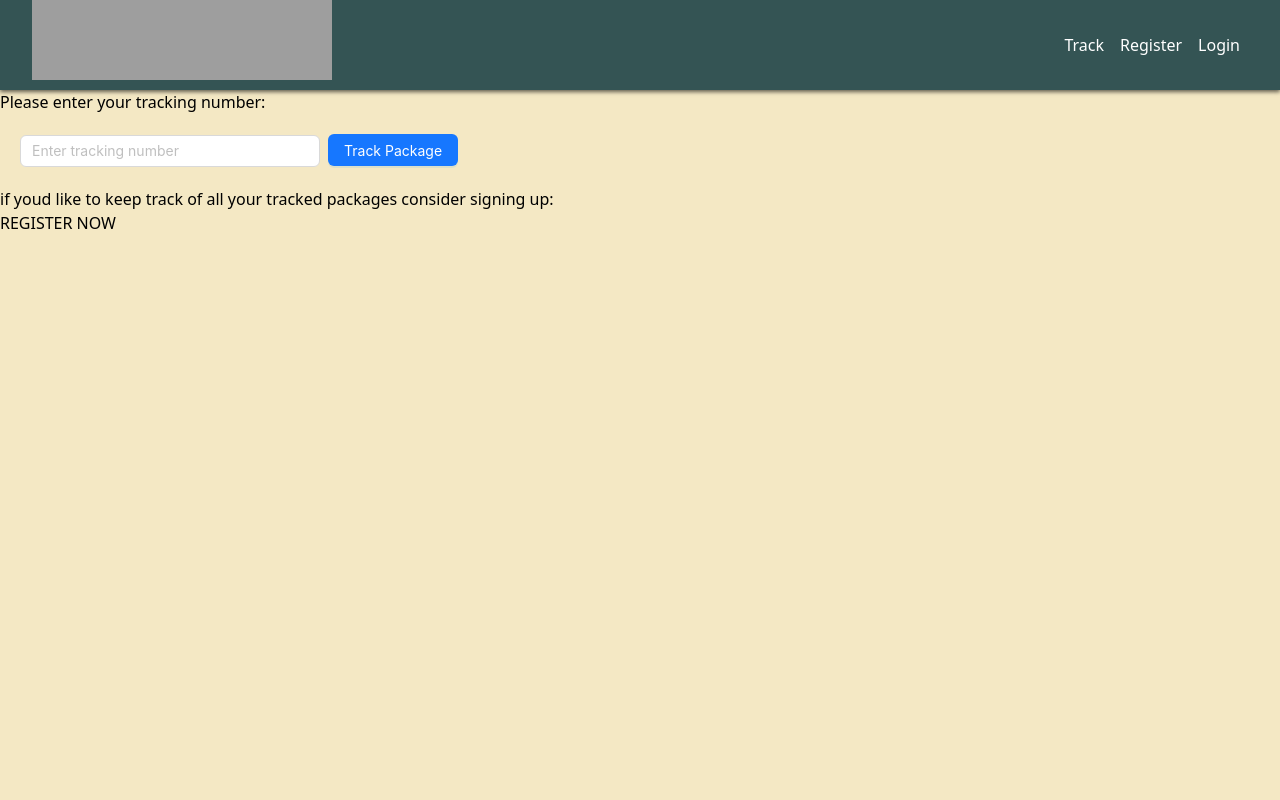
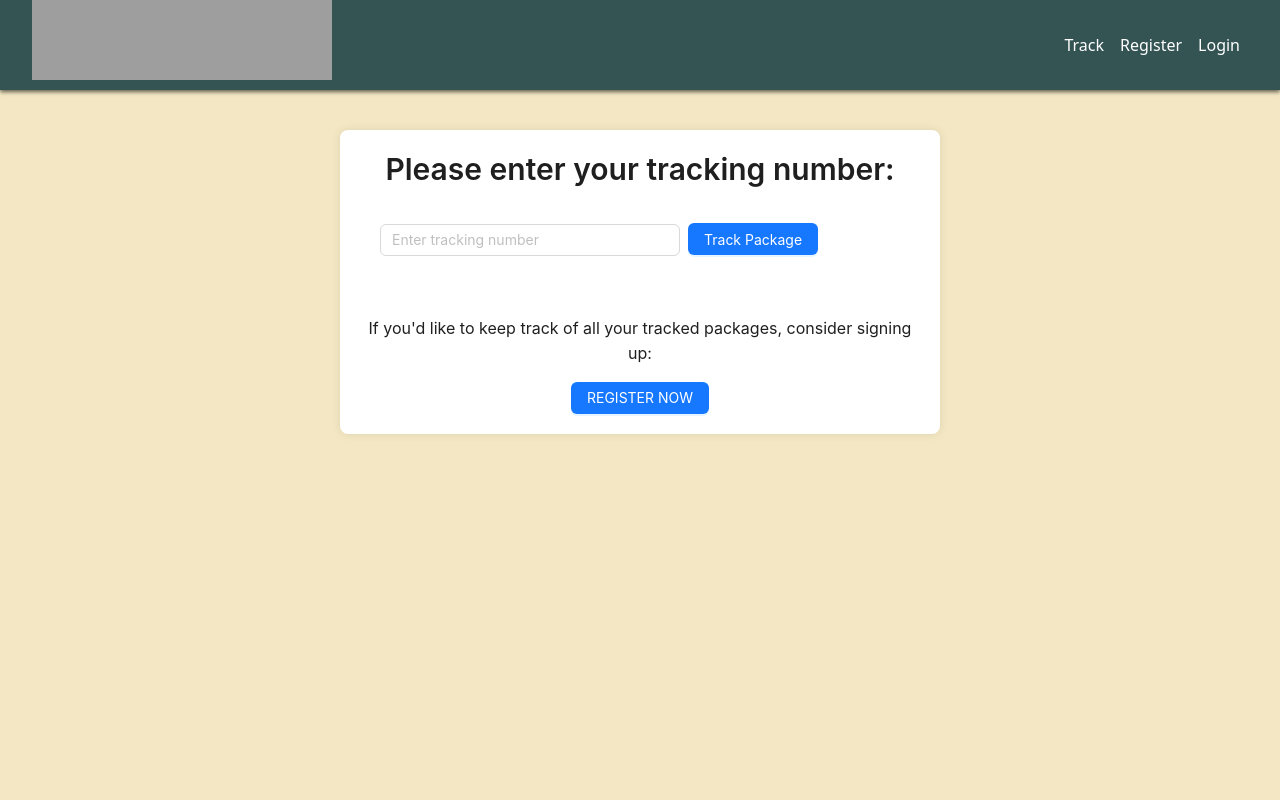
Before and after one commit to ro375143/Parcel-Path, a Next.js app: page /tracking in a window 1280 px wide. Shown: the top 800 px of the page. Built offline with nearby package versions, Linux system fonts and the light colour scheme; no server answers; grey boxes are pictures that could not be loaded.

Commit message:
styling guest tracking

```diff
--- /dev/null
+++ b/src/app/tracking/GuestTracking.module.css
@@ -0,0 +1,24 @@
+/* GuestTracking.module.css */
+.container {
+    max-width: 600px;
+    margin: 40px auto;
+    padding: 20px;
+    box-shadow: 0 0 10px rgba(0, 0, 0, 0.1);
+    border-radius: 8px;
+    background-color: #ffffff;  /* Change this to any color that fits your design */
+  }
+
+  .title {
+    text-align: center;
+    margin-bottom: 20px;
+  }
+
+  .signUp {
+    margin-top: 40px;
+    text-align: center;
+  }
+
+  .signUpText {
+    font-size: medium;
+    margin-bottom: 20px;
+  }
--- a/src/app/tracking/page.js
+++ b/src/app/tracking/page.js
@@ -1,24 +1,28 @@
-"use client";
+"use client"
 import React from "react";
 import GuestPackageTracking from "@/components/GuestTracking";
 import { useRouter } from "next/navigation";
+import { Button, Typography } from 'antd';
+import styles from './GuestTracking.module.css'; // Make sure this path is correct
 
 const GuestTracking = () => {
   const router = useRouter();
 
   return (
-    <div>
-      <h1>Please enter your tracking number:</h1>
+    <div className={styles.container}>
+      <Typography.Title level={2} className={styles.title}>
+        Please enter your tracking number:
+      </Typography.Title>
 
       <GuestPackageTracking />
-      <div className="sign-up">
-        <p>
-          if youd like to keep track of all your tracked packages consider
-          signing up:
-        </p>
-        <button onClick={() => router.push("/register/user")}>
+
+      <div className={styles.signUp}>
+        <Typography.Paragraph className={styles.signUpText}>
+          If you'd like to keep track of all your tracked packages, consider signing up:
+        </Typography.Paragraph>
+        <Button type="primary" onClick={() => router.push("/register/user")}>
           REGISTER NOW
-        </button>
+        </Button>
       </div>
     </div>
   );
```
